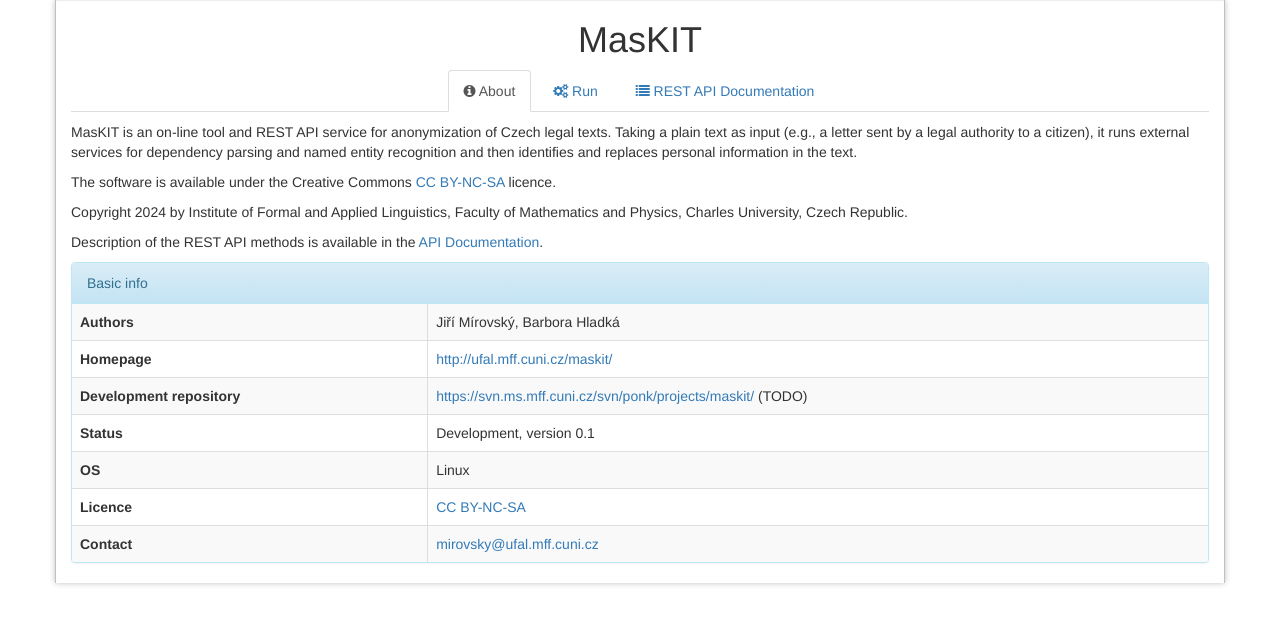
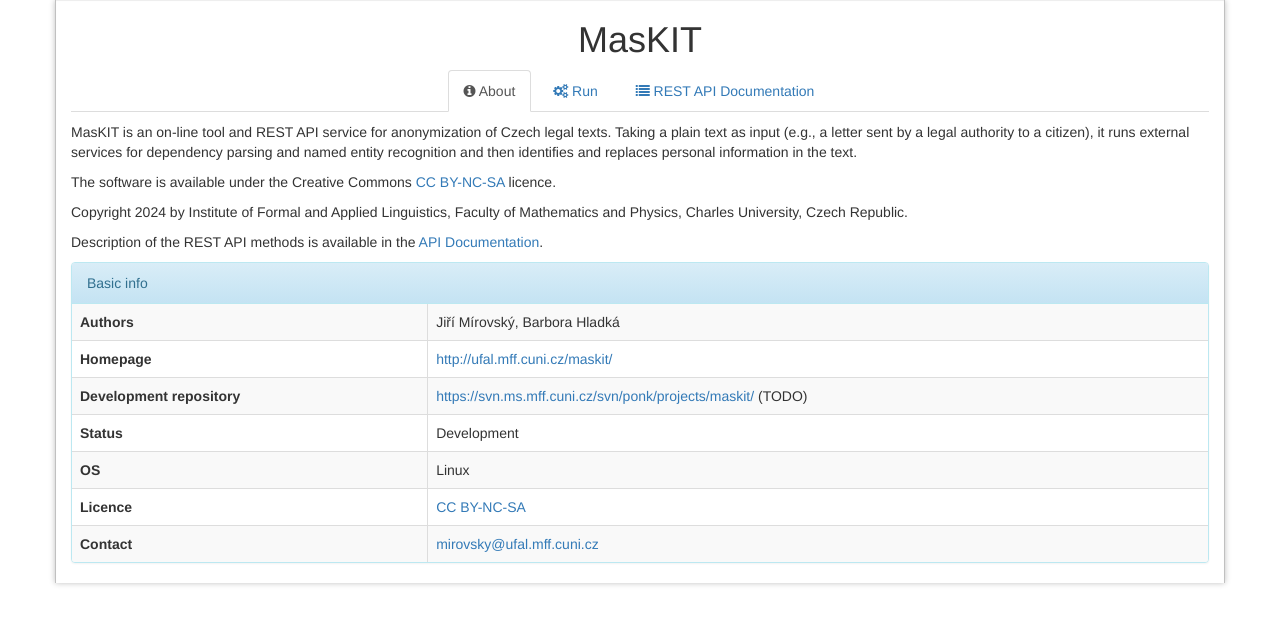
Before and after one commit to ufal/maskit, a PHP site: page /info.php in a window 1280 px wide. Shown: the top 617 px of the page. Run offline with PHP 8.4, Linux system fonts and the light colour scheme; some libraries are stand-ins or nearby versions.

Commit message:
Version not longer in the about pane
git-svn-id: https://svn.ms.mff.cuni.cz/svn/ponk/projects/maskit@139 9b7822f3-4786-4c31-9c96-ea234496b5ad

```diff
--- a/html/info.php
+++ b/html/info.php
@@ -19,7 +19,7 @@
   </tr>
   <tr>
       <th>Status</th>
-      <td>Development, version 0.1</td>
+      <td>Development</td>
   </tr>
   <tr>
       <th>OS</th>
```
